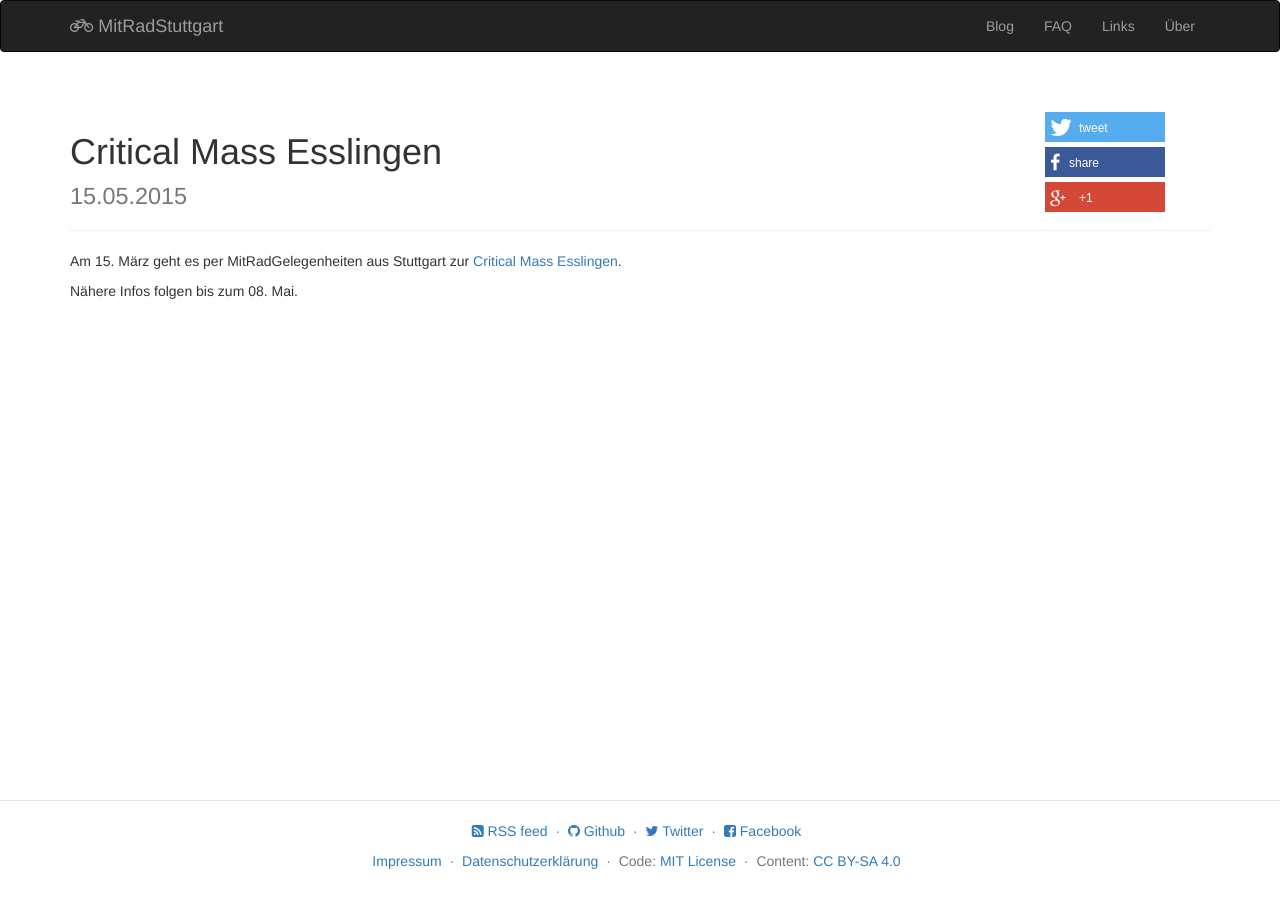
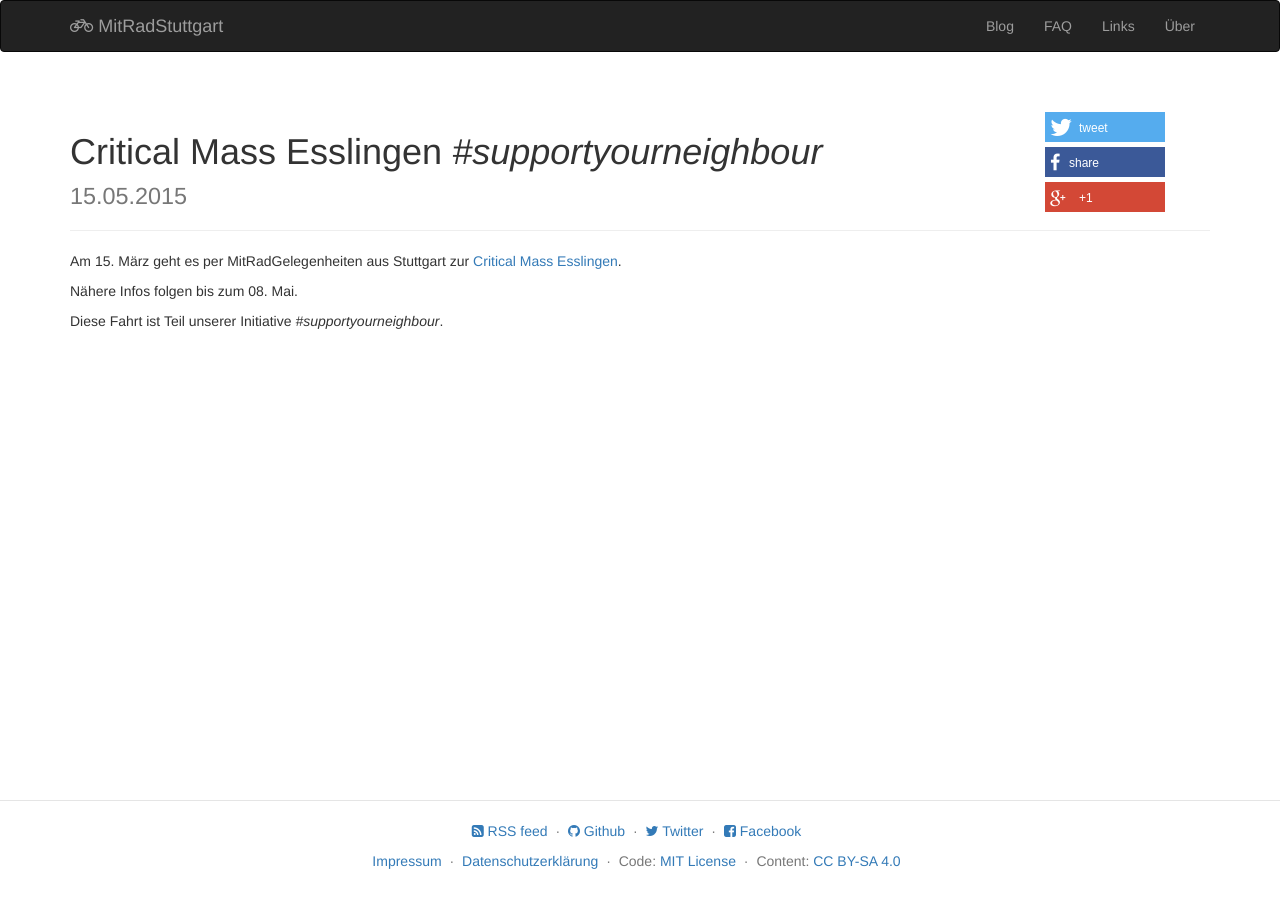
Before and after one commit to mitradstuttgart/mitradstuttgart.github.io, a Jekyll site: the page built from _posts/mrg/2015-05-15-cm-esslingen.markdown, in a window 1280 px wide. Built offline with Jekyll 4.4.1, drawn with Linux system fonts in a browser that asks for light colours; comment, search, counter and statistics services are not loaded.

Commit message:
Updated MitRadGelegenheit: CM Esslingen, 2015-05-15
+ #supportyourneighbour

```diff
--- a/_posts/mrg/2015-05-15-cm-esslingen.markdown
+++ b/_posts/mrg/2015-05-15-cm-esslingen.markdown
@@ -1,6 +1,6 @@
 ---
 layout: mitradgelegenheit
-title:  "Critical Mass Esslingen"
+title:  "Critical Mass Esslingen <em>#supportyourneighbour</em>"
 date:   2015-05-15 15:00:00
 categories: mitradgelegenheit
 facebook-event:
@@ -11,6 +11,8 @@ Am 15.&nbsp;März geht es per MitRadGelegenheiten aus Stuttgart zur [Critical Ma
 
 Nähere Infos folgen bis zum 08. Mai.
 
+Diese Fahrt ist Teil unserer Initiative *#supportyourneighbour*.
+
 
 
 
```
